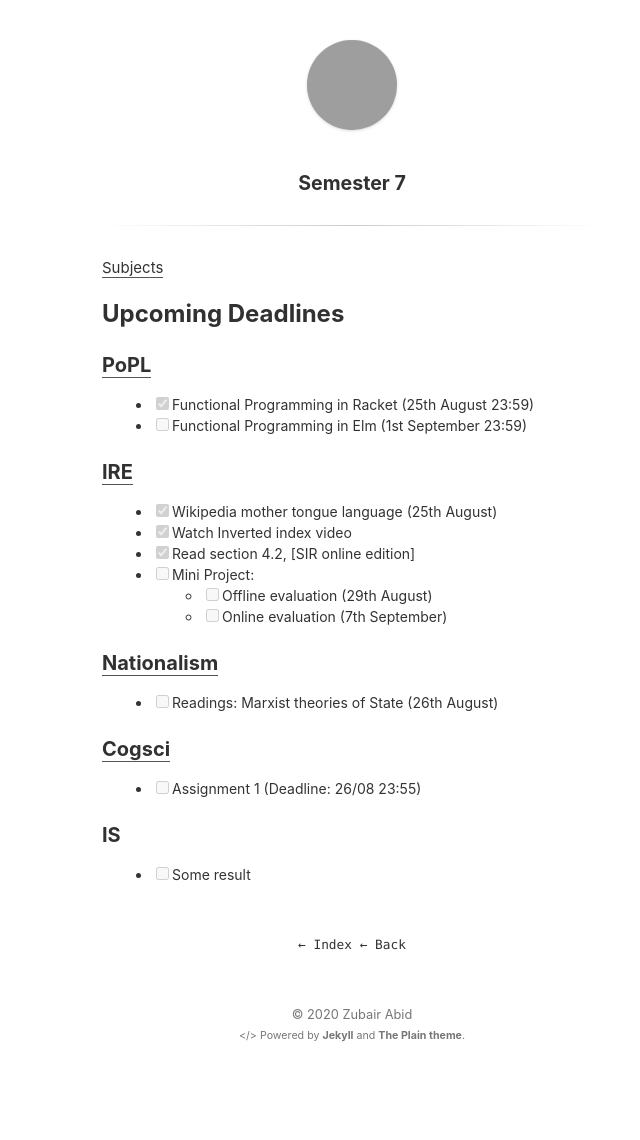
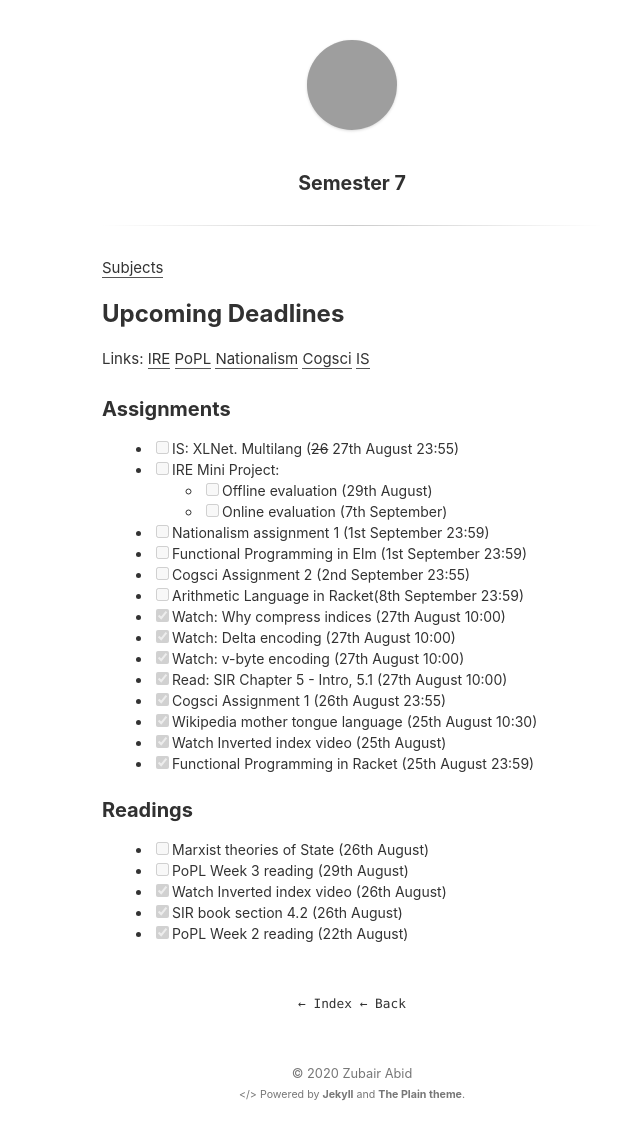
Before and after one commit to zubairabid/Semester7, a Jekyll site: the page built from index.md, in a window 1280 px wide, cut to the strip 0-1140 px from the top of the page. Shown: the whole strip, without its empty margins (288-928 px from the left). Built offline with Jekyll 4.4.1, drawn with Linux system fonts in a browser that asks for light colours; before the commit the page ends 1081 px from its top, so only the background shows below that; grey boxes are pictures that could not be loaded.

Commit message:
??? idek

```diff
--- a/index.md
+++ b/index.md
@@ -8,28 +8,36 @@ layout: page
 
 ## Upcoming Deadlines
 
-### [PoPL](subjects/PoPL/index#upcoming-deadlines)
+Links:
+[IRE](./subjects/IRE/index#upcoming-deadlines)
+[PoPL](./subjects/PoPL/index#upcoming-deadlines)
+[Nationalism](./subjects/nationalism/index#upcoming-deadlines)
+[Cogsci](./subjects/cogsci/index#upcoming-deadlines)
+[IS](./subjects/IS/index#upcoming-deadlines)
 
-- [X] Functional Programming in Racket (25th August 23:59)
-- [ ] Functional Programming in Elm (1st September 23:59)
+### Assignments
 
-### [IRE](subjects/IRE/index#upcoming-deadlines)
-
-- [X] Wikipedia mother tongue language (25th August)
-- [X] Watch Inverted index video
-- [X] Read section 4.2, [SIR online edition]
-- [ ] Mini Project:
+- [ ] IS: XLNet. Multilang (~~26~~ 27th August 23:55)
+- [ ] IRE Mini Project:
     - [ ] Offline evaluation (29th August)
     - [ ] Online evaluation (7th September)
+- [ ] Nationalism assignment 1 (1st September 23:59)
+- [ ] Functional Programming in Elm (1st September 23:59)
+- [ ] Cogsci Assignment 2 (2nd September 23:55)
+- [ ] Arithmetic Language in Racket(8th September 23:59)
+- [X] Watch: Why compress indices (27th August 10:00)
+- [X] Watch: Delta encoding (27th August 10:00)
+- [X] Watch: v-byte encoding (27th August 10:00)
+- [X] Read: SIR Chapter 5 - Intro, 5.1 (27th August 10:00)
+- [X] Cogsci Assignment 1 (26th August 23:55)
+- [X] Wikipedia mother tongue language (25th August 10:30)
+- [X] Watch Inverted index video (25th August)
+- [X] Functional Programming in Racket (25th August 23:59)
 
-### [Nationalism](subjects/nationalism/index#upcoming-deadlines)
+### Readings
 
-- [ ] Readings: Marxist theories of State (26th August)
-
-### [Cogsci](subjects/cogsci/index#upcoming-deadlines)
-
-- [ ] Assignment 1 (Deadline: 26/08 23:55)
-
-### IS
-
-- [ ] Some result
+- [ ] Marxist theories of State (26th August)
+- [ ] PoPL Week 3 reading (29th August)
+- [X] Watch Inverted index video (26th August)
+- [X] SIR book section 4.2 (26th August)
+- [X] PoPL Week 2 reading (22th August)
```
Also changed, not shown: subjects/IRE/Assignments/MinP1.md (added, +9 -0 lines), subjects/IRE/index.md (+7 -3 lines), subjects/PoPL/index.md (+2 -1 lines), subjects/cogsci/Assignments/1.md (+3 -1 lines), subjects/cogsci/Assignments/2.md (added, +7 -0 lines), subjects/cogsci/Notes/3.md (added, +7 -0 lines), subjects/cogsci/index.md (+5 -1 lines), subjects/nationalism/assign/1.md (added, +11 -0 lines), subjects/nationalism/index.md (+1 -0 lines), 7 other files.
